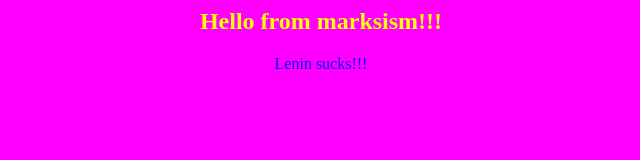
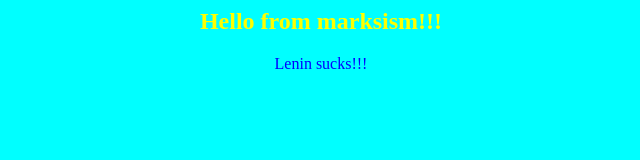
Before and after one commit to riizeron/jenkins, a plain HTML site: page index.html in a window 1280 px wide. Shown: the whole page, without its empty margins (319-959 px from the left). Drawn offline with Linux system fonts and the light colour scheme.

Commit message:
Update index.html

```diff
--- a/index.html
+++ b/index.html
@@ -1,5 +1,5 @@
 <html>
-<body bgcolor=magenta>
+<body bgcolor=cyan>
 <center>
 <h2><font color=yellow>Hello from marksism!!!</font></h2>
 <font color=blue>Lenin sucks!!!</font>
```
